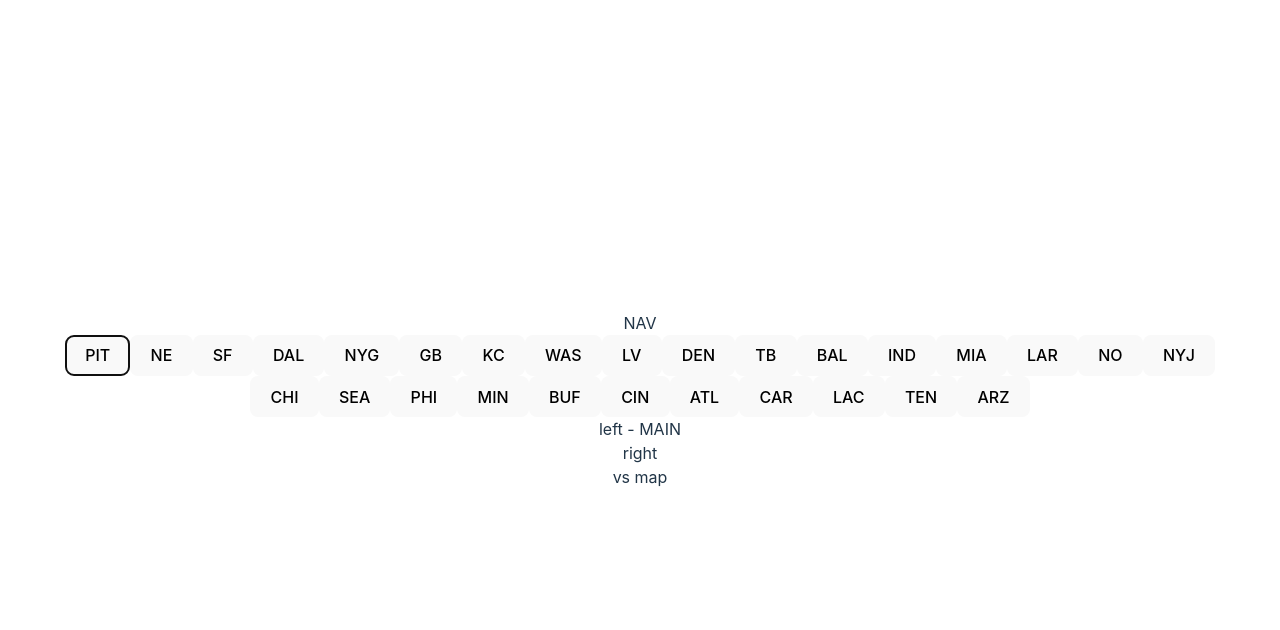
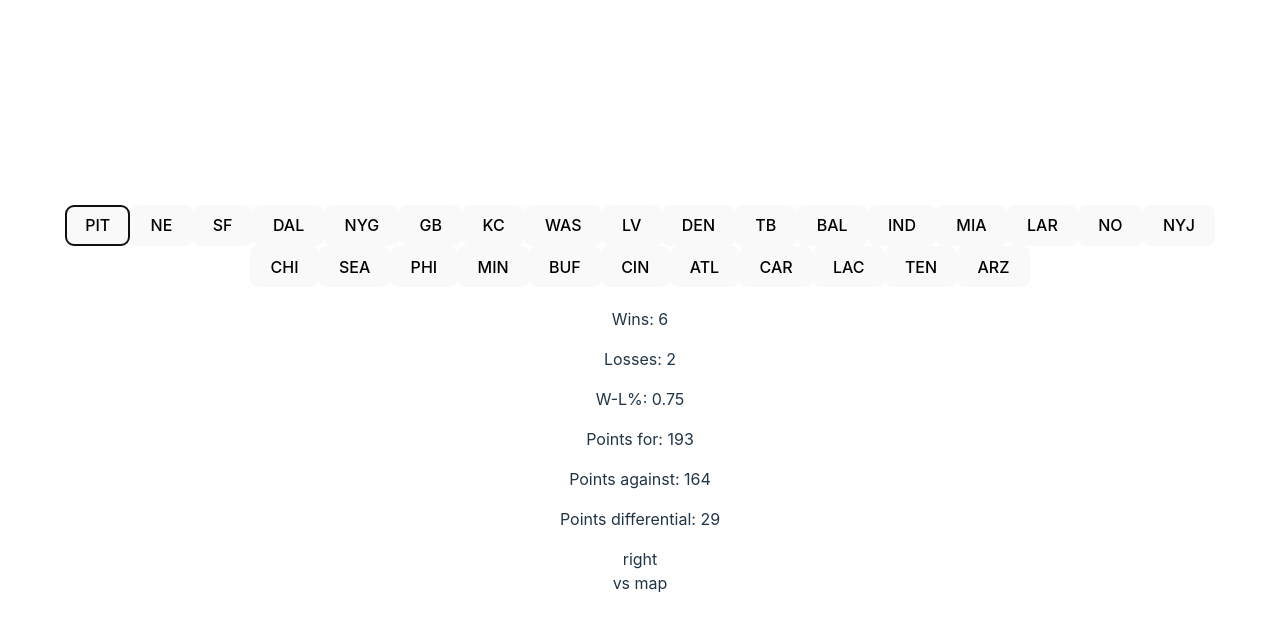
Before and after one commit to dmalary/sb_dashboard, a React (Vite) app: page / in a window 1280 px wide. Both pictures are taken after a click on the button "PIT". Shown: the top 630 px of the page. Built offline with nearby package versions, Linux system fonts and the light colour scheme.

Commit message:
feat: build selected team card

```diff
--- /dev/null
+++ b/components/ActiveTeamCard.jsx
@@ -0,0 +1,27 @@
+/* eslint-disable react/prop-types */
+
+import sb_standings from "../data/sb_standings.json"
+
+const ActiveTeamCard = ({team}) => {
+  if (!team) return <div>No team selected</div>;
+
+  team && console.log('sb_standings', sb_standings)
+  // team && console.log('sb_standings', sb_standings.tm_abr[team])
+
+  const teamInfo = sb_standings.find(el => el.tm_abr === team);
+
+  console.log('teamInfo', teamInfo);
+  return (
+    <div>
+      {/* <h2>{team}</h2> */}
+      <h2>{teamInfo.tm}</h2>
+      <p>Wins: {teamInfo.W}</p>
+      <p>Losses: {teamInfo.L}</p>
+      <p>W-L%: {teamInfo["W-L%"]}</p>
+      <p>Points for: {teamInfo.PF}</p>
+      <p>Points against: {teamInfo.PA}</p>
+      <p>Points differential: {teamInfo.PD}</p>
+    </div>
+  )
+}
+export default ActiveTeamCard;
--- a/src/App.jsx
+++ b/src/App.jsx
@@ -1,8 +1,10 @@
 import './App.css'
 
-import NavBtn from "../components/NavBtn";
-// import Team from "../components/Team";
-// import VsTeam from "../components/VsTeam";
+import { useState } from "react";
+
+// import NavBtn from "../components/NavBtn";
+import ActiveTeamCard from "../components/ActiveTeamCard";
+// import VsTeamCard from "../components/VsTeamCard";
 
 import sb_standings from "../data/sb_standings.json"
 
@@ -10,14 +12,33 @@ function App() {
   // console.log('sb_standings', sb_standings)
 
   const teams = sb_standings.map(el => el.tm_abr);
-  console.log('teams', teams);
+  // console.log('teams', teams);
+
+  const [activeTeam, setActiveTeam] = useState("");
+
+  const handleClick = (e) => {
+    const val = e.target.value;
+    console.log('val', val);
+    setActiveTeam(val)
+  };
+
+  console.log('activeTeam', activeTeam);
 
   return (
     <>
-      <div>NAV</div>
-      <NavBtn teams={teams}/>
       <div>
-        <div>left - MAIN</div>
+        {teams.map((team) => (
+          <button
+            key={team}
+            value={team}
+            onClick={handleClick}
+          >{team}</button>
+        ))}
+      </div>
+
+      <div>
+        {/* <div>{activeTeam}</div> */}
+        <ActiveTeamCard team={activeTeam} />
         <div>right
           <div>vs map</div>
         </div>
```
